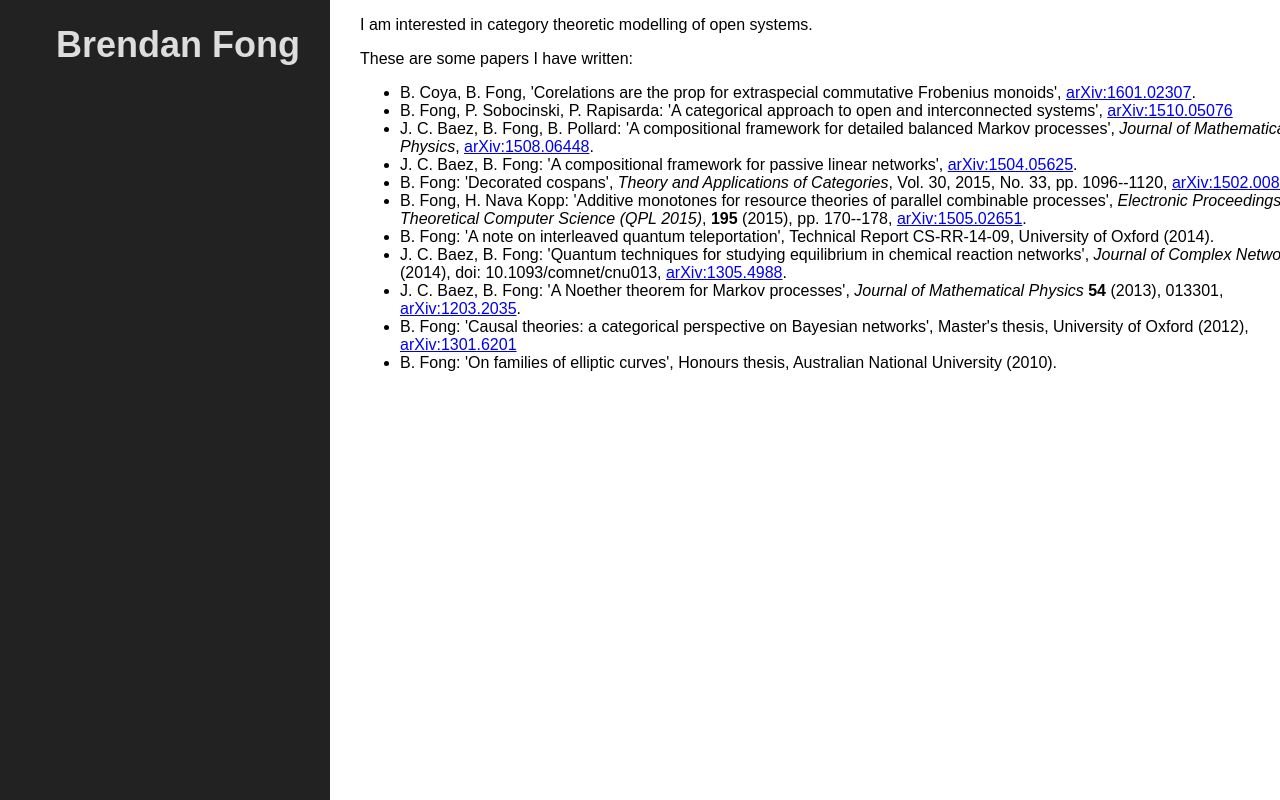
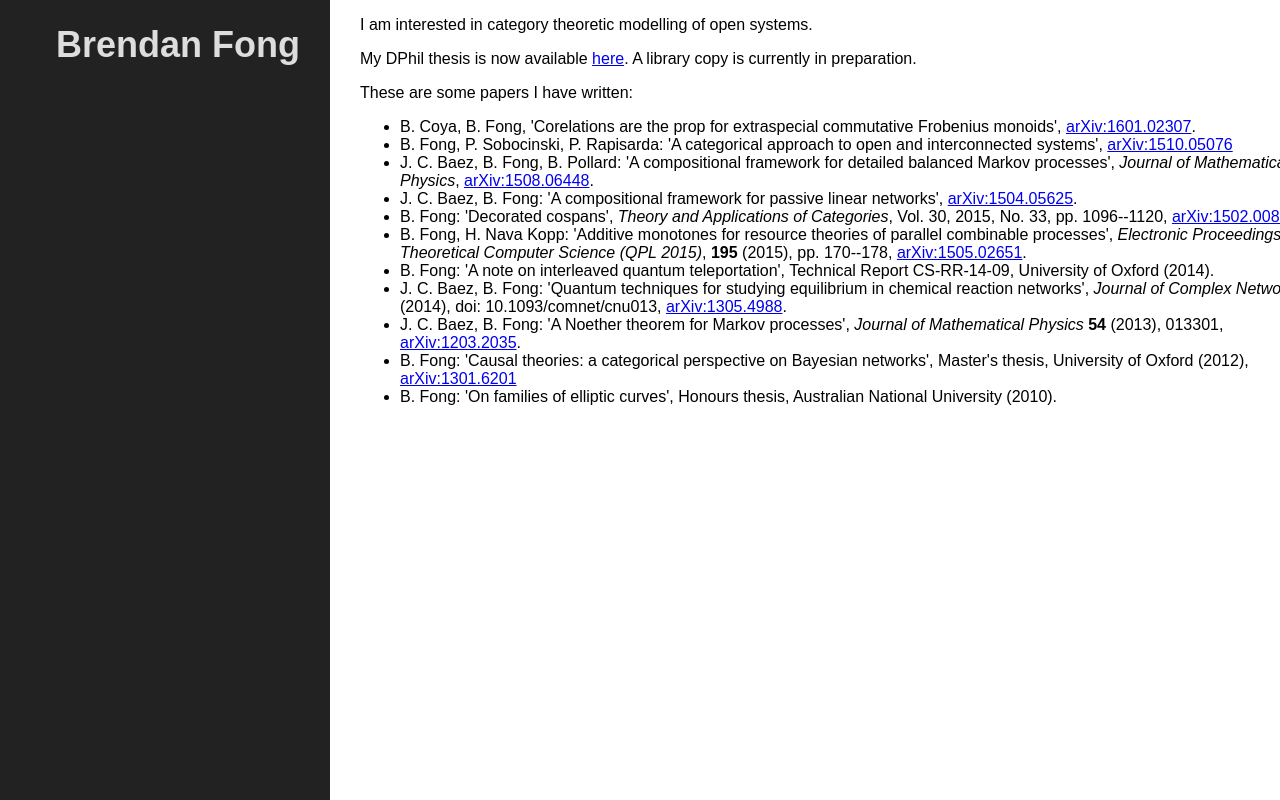
Before and after one commit to brendanfong/turtle, a plain HTML site: page index.html in a window 1280 px wide. Shown: the top 800 px of the page. Drawn offline with Linux system fonts and the light colour scheme.

Commit message:
added link to dphil thesis on john's website

```diff
--- a/index.html
+++ b/index.html
@@ -32,6 +32,11 @@
 		I am interested in category theoretic modelling of open systems.
 		</p>
 
+		<p>
+		My DPhil thesis is now available <a
+		href="http://math.ucr.edu/home/baez/thesis_fong.pdf">here</a>.
+		A library copy is currently in preparation.
+		</p>
 		<p>
 		These are some papers I have written:
 		</p>
```
